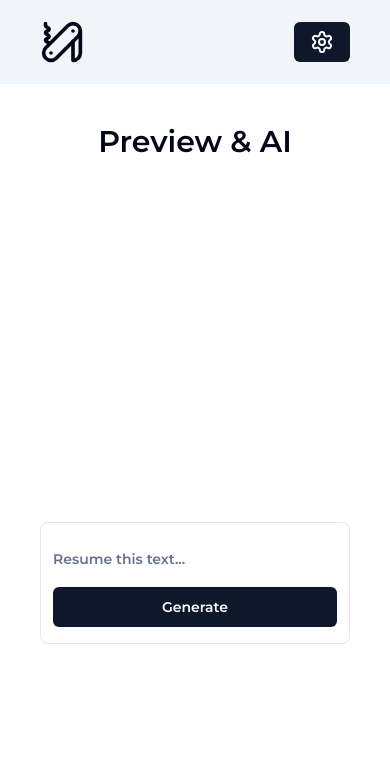
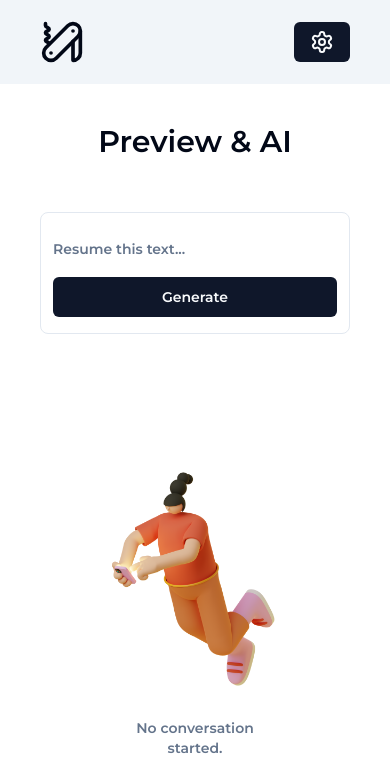
Before and after one commit to In-S4n3/pdf-pocket-knife, a Next.js app: page /preview/1 in a window 390 px wide. Shown: the top 780 px of the page. Built offline with nearby package versions, Linux system fonts and the light colour scheme; no server answers.

Commit message:
minor fix

```diff
--- a/app/(account)/(routes)/preview/[id]/page.tsx
+++ b/app/(account)/(routes)/preview/[id]/page.tsx
@@ -74,14 +74,16 @@ const PreviewPage = ({ params }: { params: { id: string } }) => {
   };
 
   return (
-    <main className="flex justify-center flex-col items-center flex-1">
+    <main className="flex justify-center flex-col items-center flex-grow">
       <Heading title="Preview & AI" />
       <div className="flex flex-col md:flex-row w-full justify-around md:space-x-5 px-10">
         <div className="md:w-2/5 flex justify-center">
-          <iframe
-            src={url && `${url}#toolbar=0`}
-            className="w-[80%] h-[310px] md:h-[760px]"
-          />
+          {url && (
+            <iframe
+              src={`${url}#toolbar=0`}
+              className="w-[80%] h-[310px] md:h-[760px] "
+            />
+          )}
         </div>
         <div className="md:w-3/5 lg:px-8 pt-5">
           <div>
```
